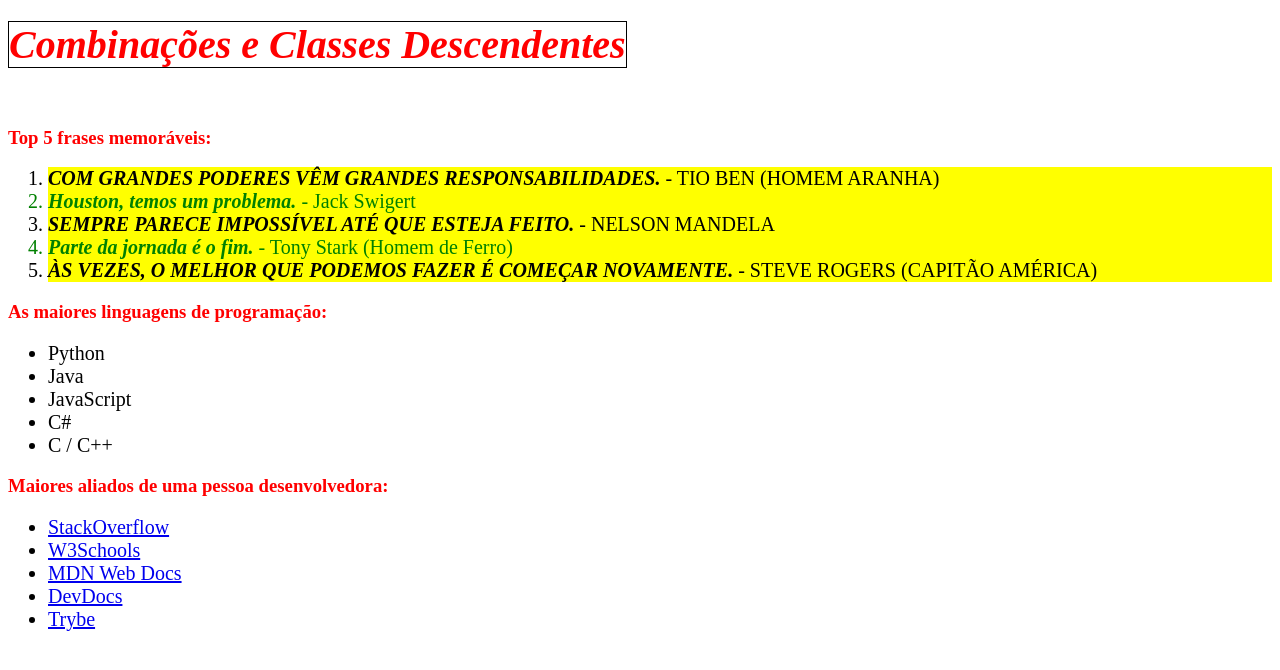
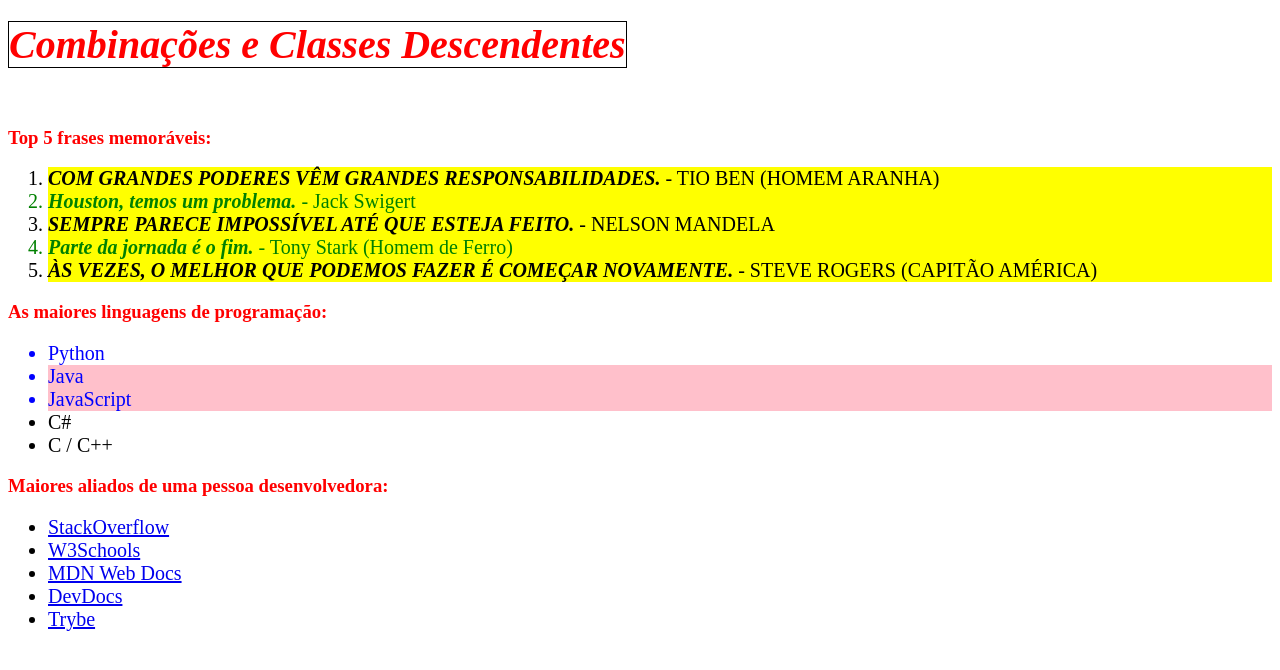
Before and after one commit to dandaramurad/trybe-exercicios, a plain HTML site: page dia-03-seletoreseposicionamento/exerciciospraticos/index.html in a window 1280 px wide. Drawn offline with Linux system fonts and the light colour scheme.

Commit message:
quarto tópico ok

```diff
--- a/dia-03-seletoreseposicionamento/exerciciospraticos/index.html
+++ b/dia-03-seletoreseposicionamento/exerciciospraticos/index.html
@@ -17,10 +17,10 @@
       <li><em>Às vezes, o melhor que podemos fazer é começar novamente.</em> - Steve Rogers (Capitão América)</li>
     </ol>
     <h3>As maiores linguagens de programação:</h3>
-    <ul>
+    <ul id="linguagens">
       <li>Python</li>
-      <li>Java</li>
-      <li>JavaScript</li>
+      <li class="pink-bg">Java</li>
+      <li class="pink-bg">JavaScript</li>
       <li>C#</li>
       <li>C / C++</li>
     </ul>
--- a/dia-03-seletoreseposicionamento/exerciciospraticos/style.css
+++ b/dia-03-seletoreseposicionamento/exerciciospraticos/style.css
@@ -26,3 +26,11 @@
 li em {
     font-weight: bold;
 }
+
+#linguagens li:not(:nth-child(n + 4)) {
+    color: blue;
+}
+
+.pink-bg {
+    background-color: pink;
+}
```
